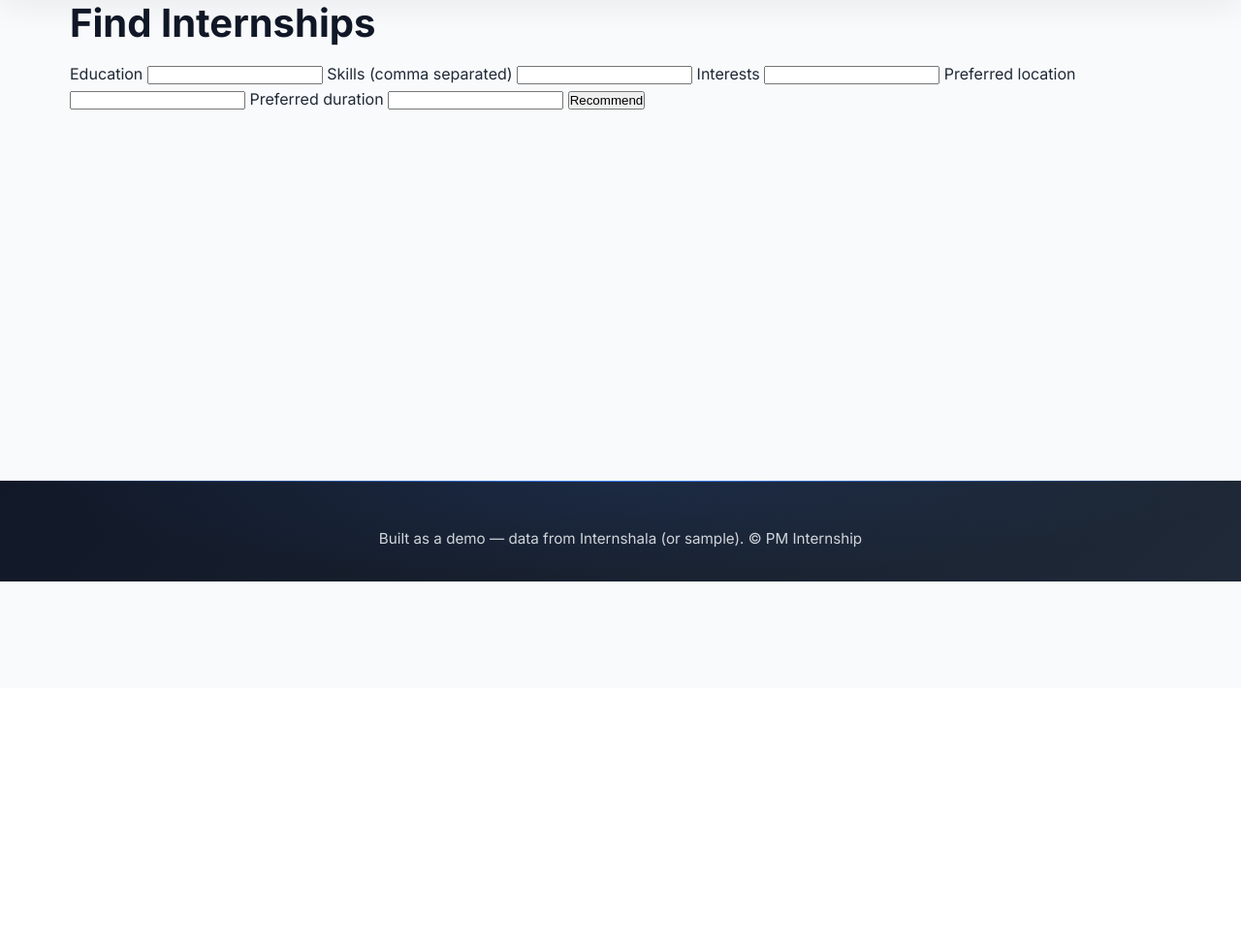
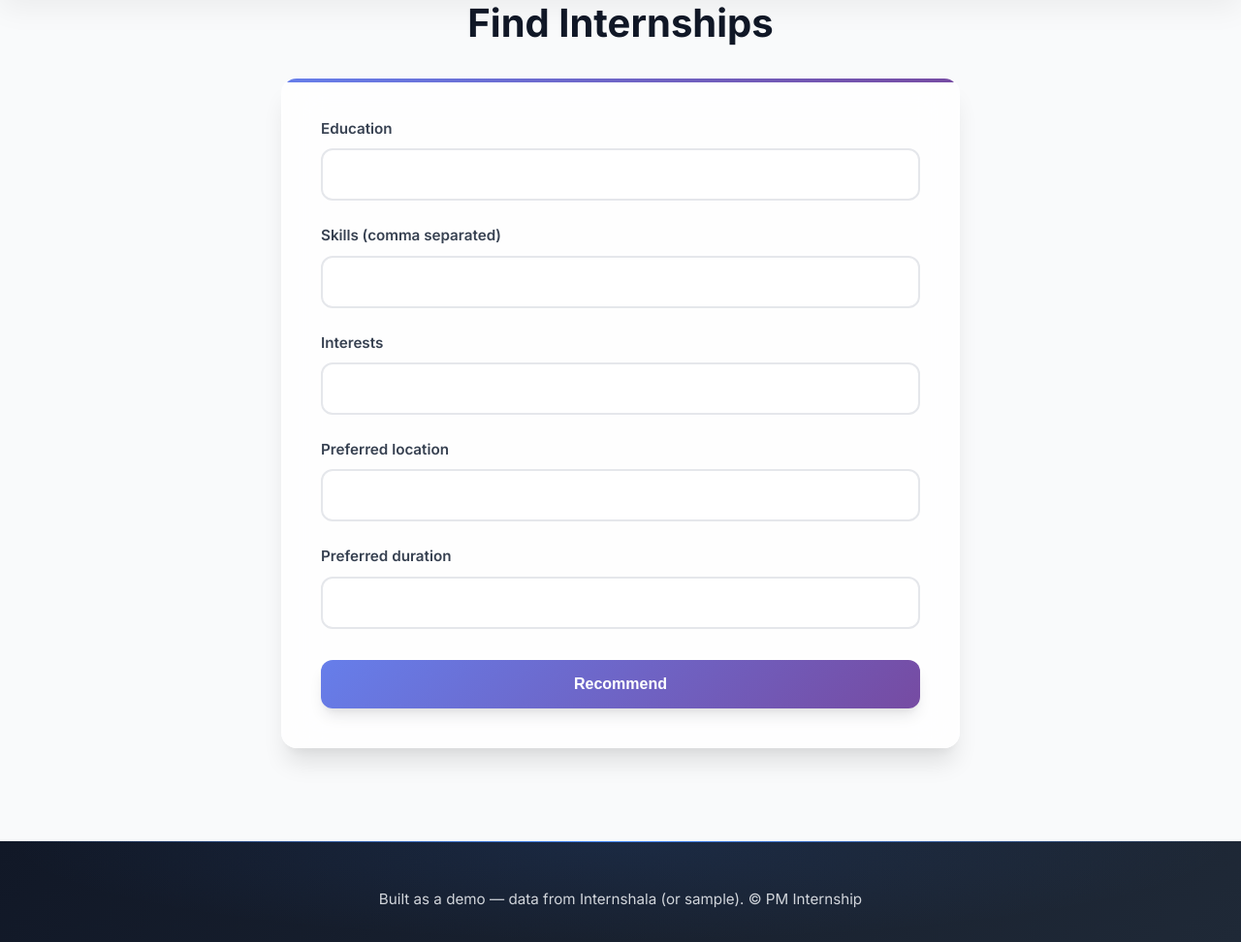
Before and after one commit to Rohitapc29/SIHrepo, a Flask app: page /recommend in a window 1280 px wide. Shown: the part 90-1062 px from the top of the page at 97% size. Before the commit the page ends 690 px from the top, so only its background shows below. Run offline with Flask 2, Linux system fonts and the light colour scheme.

Commit message:
updated the form incomplete css

```diff
--- a/static/css/pages/recommend.css
+++ b/static/css/pages/recommend.css
@@ -0,0 +1,232 @@
+/*
+=============================================
+  recommend.css
+  Styles for the Internship Recommendation Page
+=============================================
+*/
+
+/*
+   1. Form Container
+   =========================================
+   This transforms the basic form element into a modern, card-like panel.
+*/
+form[method="post"] {
+  background: rgba(255, 255, 255, 0.8);
+  backdrop-filter: blur(20px);
+  padding: 2.5rem;
+  border-radius: var(--radius-lg); /* from base.css */
+  box-shadow: var(--shadow-lg); /* from base.css */
+  border: 1px solid rgba(255, 255, 255, 0.3);
+  max-width: 700px;
+  margin: 2rem auto 4rem;
+  animation: formSlideUp 0.6s ease-out; /* from style.css */
+  position: relative;
+  overflow: hidden;
+}
+
+/* Adds the colored accent bar at the top of the form */
+form[method="post"]::before {
+  content: '';
+  position: absolute;
+  top: 0;
+  left: 0;
+  right: 0;
+  height: 4px;
+  background: var(--gradient-primary); /* from base.css */
+}
+
+/*
+   2. Form Fields (Labels and Inputs)
+   =========================================
+*/
+
+/* Style for the labels containing the input fields */
+form[method="post"] label {
+  display: block;
+  margin-top: 1.5rem;
+  font-weight: 600;
+  color: var(--gray-700);
+  font-size: 0.95rem;
+}
+
+form[method="post"] label:first-child {
+  margin-top: 0;
+}
+
+/* Style for the text and password input fields
+  --- CHANGED: Added input[type="password"] ---
+*/
+form[method="post"] input[type="text"],
+form[method="post"] input[type="password"] {
+  width: 100%;
+  padding: 1rem 1.25rem;
+  border: 2px solid var(--gray-200);
+  border-radius: var(--radius);
+  margin-top: 0.5rem;
+  font-size: 1rem;
+  background: rgba(255, 255, 255, 0.9);
+  transition: var(--transition);
+}
+
+/* Hover effect for input fields
+  --- CHANGED: Added input[type="password"]:hover ---
+*/
+form[method="post"] input[type="text"]:hover,
+form[method="post"] input[type="password"]:hover {
+  border-color: var(--gray-300);
+  transform: translateY(-1px);
+}
+
+/* Focus effect for input fields
+  --- CHANGED: Added input[type="password"]:focus ---
+*/
+form[method="post"] input[type="text"]:focus,
+form[method="post"] input[type="password"]:focus {
+  outline: none;
+  border-color: var(--primary);
+  box-shadow: 0 0 0 3px rgba(59, 130, 246, 0.1);
+  transform: translateY(-2px);
+  background: white;
+}
+
+/*
+   3. Submit Button
+   =========================================
+*/
+
+form[method="post"] button {
+  width: 100%;
+  margin-top: 2rem;
+  padding: 1rem 2rem;
+  background: var(--gradient-primary);
+  color: white;
+  border: none;
+  border-radius: var(--radius);
+  font-size: 1rem;
+  font-weight: 600;
+  cursor: pointer;
+  transition: var(--transition-bounce);
+  position: relative;
+  overflow: hidden;
+  box-shadow: var(--shadow-md);
+}
+
+/* Shimmer effect on hover */
+form[method="post"] button::before {
+  content: '';
+  position: absolute;
+  top: 0;
+  left: -100%;
+  width: 100%;
+  height: 100%;
+  background: linear-gradient(90deg, transparent, rgba(255, 255, 255, 0.3), transparent);
+  transition: left 0.6s;
+}
+
+form[method="post"] button:hover::before {
+  left: 100%;
+}
+
+form[method="post"] button:hover {
+  transform: translateY(-3px) scale(1.02);
+  box-shadow: var(--shadow-lg);
+}
+
+form[method="post"] button:active {
+  transform: translateY(-1px) scale(0.98);
+}
+
+
+/*
+   4. Existing Styles (from previous answer)
+   =========================================
+   Keeping these for the results page.
+*/
+
+main.container > h2 {
+  text-align: center;
+}
+
+main.container > h3 {
+  text-align: center;
+  font-size: 1.75rem;
+  margin-top: 3rem;
+  margin-bottom: 2.5rem;
+  color: var(--gray-900);
+  position: relative;
+  display: inline-block;
+  left: 50%;
+  transform: translateX(-50%);
+}
+
+main.container > h3::after {
+  content: '';
+  position: absolute;
+  bottom: -8px;
+  left: 50%;
+  transform: translateX(-50%);
+  width: 50px;
+  height: 3px;
+  background: var(--gradient-primary);
+  border-radius: 2px;
+}
+
+.match p:last-of-type {
+  display: inline-block;
+  margin-top: 1.25rem;
+  padding: 0.4rem 0.9rem;
+  border-radius: var(--radius-sm);
+  background: rgba(16, 185, 129, 0.1);
+  color: #065f46;
+  font-weight: 600;
+  font-size: 0.9rem;
+  border: 1px solid rgba(16, 185, 129, 0.2);
+}
+
+.card p:last-of-type strong {
+  color: inherit;
+  font-weight: 700;
+}
+
+form[method="get"] {
+  text-align: center;
+  margin-top: 3rem;
+  background: none;
+  backdrop-filter: none;
+  padding: 0;
+  border-radius: 0;
+  box-shadow: none;
+  border: none;
+  max-width: 100%;
+}
+
+form[method="get"] button {
+  width: auto;
+  margin-top: 0;
+  padding: 0.875rem 2rem;
+  background: transparent;
+  color: var(--primary);
+  border: 2px solid var(--primary);
+  box-shadow: none;
+  font-weight: 600;
+  transition: var(--transition);
+}
+
+form[method="get"] button:hover {
+  background: var(--primary);
+  color: white;
+  transform: translateY(-2px);
+  box-shadow: var(--shadow-md);
+}
+
+/* Keyframe animation used by the form */
+@keyframes formSlideUp {
+  from {
+    opacity: 0;
+    transform: translateY(30px);
+  }
+  to {
+    opacity: 1;
+    transform: translateY(0);
+  }
+}
--- a/templates/base.html
+++ b/templates/base.html
@@ -11,6 +11,7 @@
 <link rel="stylesheet" href="{{ url_for('static', filename='css/components.css') }}">
 <link rel="stylesheet" href="{{ url_for('static', filename='css/utilities.css') }}">
 <link rel="stylesheet" href="{{ url_for('static', filename='css/pages/home.css') }}">
+<link rel="stylesheet" href="{{ url_for('static', filename='css/pages/recommend.css') }}">
 
 
 </head>
--- a/templates/recommend.html
+++ b/templates/recommend.html
@@ -24,7 +24,7 @@
         <p><strong>Location:</strong> {{ rec.location }}</p>
         <p><strong>Duration:</strong> {{ rec.duration }} | <strong>Stipend:</strong> ₹{{ rec.stipend_perMonth }}</p>
         <p><strong>Skills:</strong> {{ rec.skills }}</p>
-        <p><strong>Match:</strong> {{ rec.match_percent }}%</p>
+        <p class="match"><strong>Match:</strong> {{ rec.match_percent }}%</p>
       </div>
     {% endfor %}
   </div>
```
